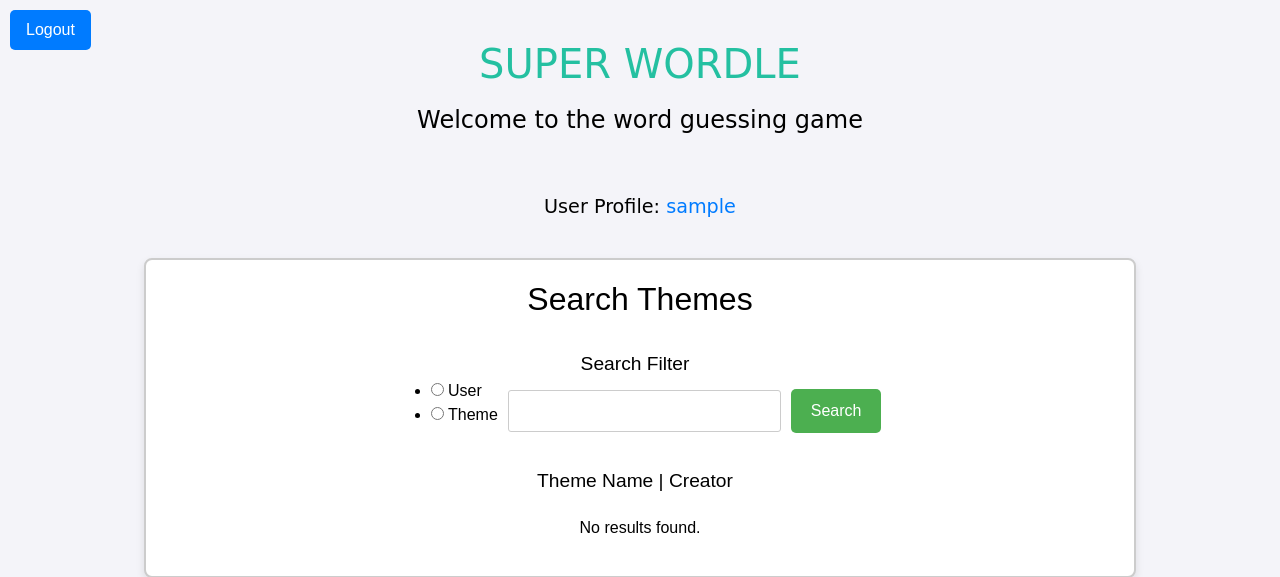
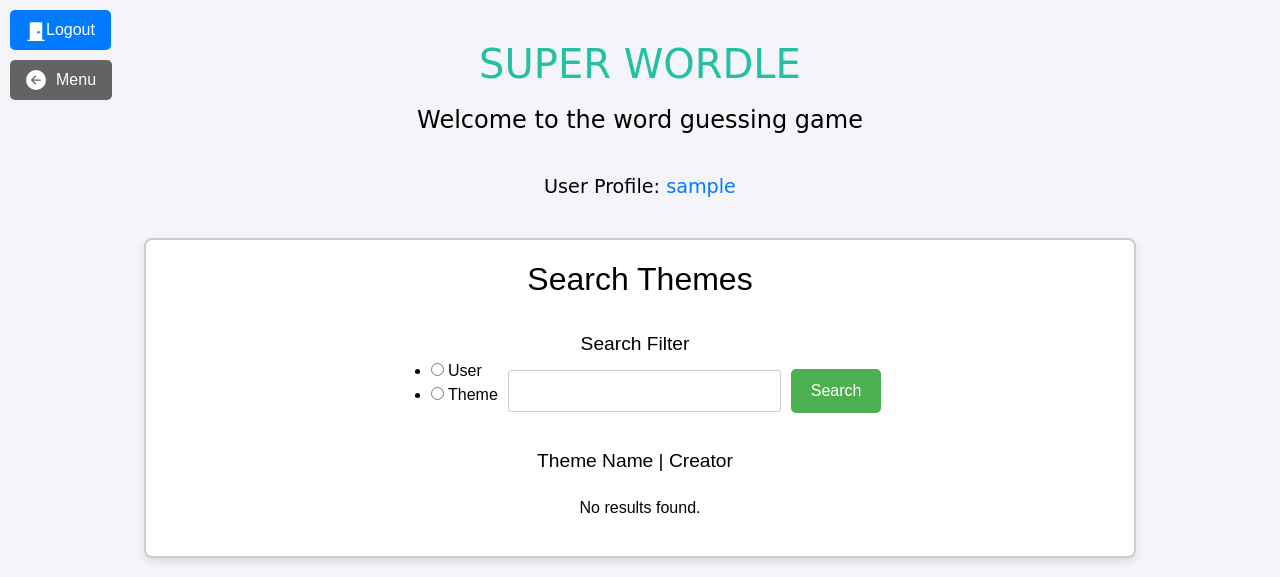
Before and after one commit to danielg5/cits5505GroupProject, a Flask app: page /search in a window 1280 px wide. Shown: the top 577 px of the page. Run offline with Flask 3, Linux system fonts and the light colour scheme; the visitor is signed in with stand-in values (Sample User, id 1); data that the repository does not hold is empty.

Commit message:
Add menu btns to create and search pages

```diff
--- a/app/static/search.css
+++ b/app/static/search.css
@@ -18,14 +18,50 @@ body {
     padding: 10px 0;
 }
 
-.logout-btn, .menu-button {
-    background-color: #007bff;
-    color: #fff;
+/* Menu button styling */
+.menu-button {
+    padding: 8px 16px;
+    background-color: #636363; /* Black color */
+    color: white;
     border: none;
-    padding: 10px 20px;
+    border-radius: 5px;
     cursor: pointer;
+    position: absolute; /* Absolute position on page */
+    top: 60px; /* Distance from top of viewport */
+    left: 10px; /* Distance from right of viewport */
+    display: flex; /* Align SVG and text horizontally */
+    align-items: center; /* Align SVG and text vertically */
+    overflow: hidden; /* So the menu button animation doesn't go outside button */
+    transition: padding 0.8s ease; /* Smooth transition for padding changes */
+}
+.menu-button:hover, .menu-button:focus {
+    background-color: #151515 !important; /* Darker shade on hover for user feedback */
+    box-shadow: 0 0 8px #0000004d !important; /* Shadow on hover */
+}
+
+/*Menu button animation */
+.menu-button svg {
+    width: 20px;
+    height: 20px;
+    fill: currentColor;
+    margin-right: 10px; /* Space between the icon and the text */
+    transition: transform 0.5s ease-out; /* Smooth transition for transformation */
+}
+
+/* Logout button styling */
+.logout-button {
+    padding: 8px 16px;
+    background-color: #007bff; /* Blue color */
+    color: white;
+    border: none;
     border-radius: 5px;
-    margin-right: 10px;
+    cursor: pointer;
+    position: absolute; /* Absolute position on page */
+    top: 10px; /* Distance from top of viewport */
+    left: 10px; /* Distance from left of viewport */
+    display: flex; /* Align SVG and text horizontally */
+    align-items: center; /* Align SVG and text vertically */
+    transition: all 0.3s ease; /* Transition for smooth effects */
 }
 
 .user-info, .header-body {
--- a/app/templates/search.html
+++ b/app/templates/search.html
@@ -43,9 +43,23 @@
             <div class="header-body">
                 <h4>Welcome to the word guessing game</h4>
             </div>
-            <div class="button-container">
-                <button class="logout-button btn btn-primary" onclick="location.href='{{ url_for('logout') }}'">Logout</button>
-            </div>
+            <!-- Logout button -->
+            <button id="logout-button" class="logout-button btn btn-primary" onclick="location.href='{{ url_for('logout') }}'" title="Log me out">
+                <span id="icon-container">
+                    <!-- Door closed SVG-->
+                    <svg id="doorClosed-icon" xmlns="http://www.w3.org/2000/svg" width="20" height="20" fill="currentColor" class="bi bi-door-closed-fill" viewBox="0 0 16 16">
+                        <path d="M12 1a1 1 0 0 1 1 1v13h1.5a.5.5 0 0 1 0 1h-13a.5.5 0 0 1 0-1H3V2a1 1 0 0 1 1-1zm-2 9a1 1 0 1 0 0-2 1 1 0 0 0 0 2"/>
+                    </svg>
+                </span>
+                Logout
+            </button>
+            <!-- Menu button-->
+            <button class="menu-button btn btn-primary" title="Go back to Menu" onclick="location.href='{{ url_for('menu') }}'"">
+                <svg xmlns="http://www.w3.org/2000/svg" width="20" height="20" fill="currentColor" class="bi bi-arrow-left-circle-fill" viewBox="0 0 16 16">
+                <path d="M8 0a8 8 0 1 0 0 16A8 8 0 0 0 8 0m3.5 7.5a.5.5 0 0 1 0 1H5.707l2.147 2.146a.5.5 0 0 1-.708.708l-3-3a.5.5 0 0 1 0-.708l3-3a.5.5 0 1 1 .708.708L5.707 7.5z"/>
+                </svg>
+                Menu
+            </button>
         </header>
         <div class="user-info">
             <p>User Profile: <a href="#" id="username" onclick="location.href='{{ url_for('profile') }}'">Username</a></p>
```
Also changed, not shown: app/static/create.css (+31 -14 lines), app/templates/create.html (+15 -1 lines), tests/test_route.py (+4 -4 lines).
